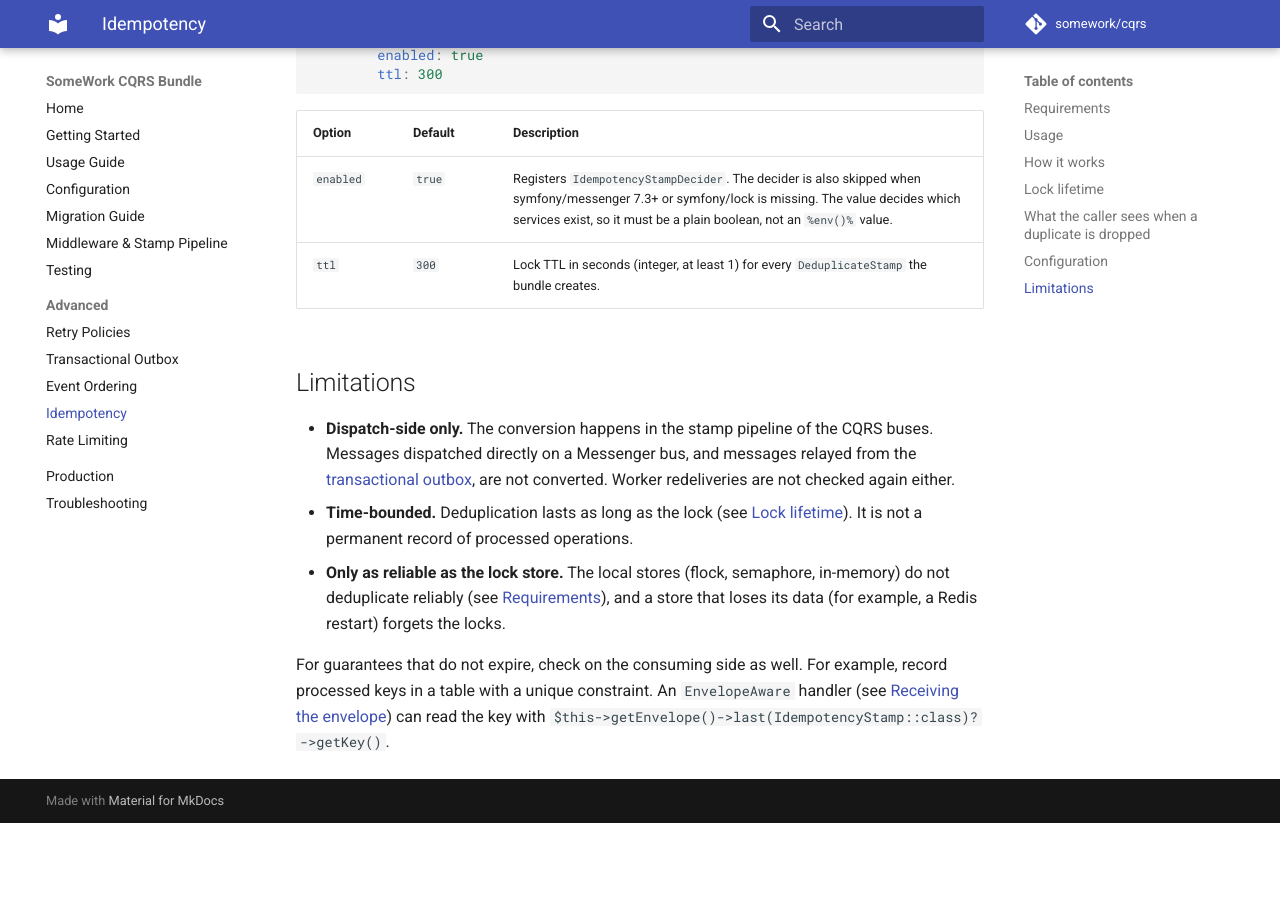
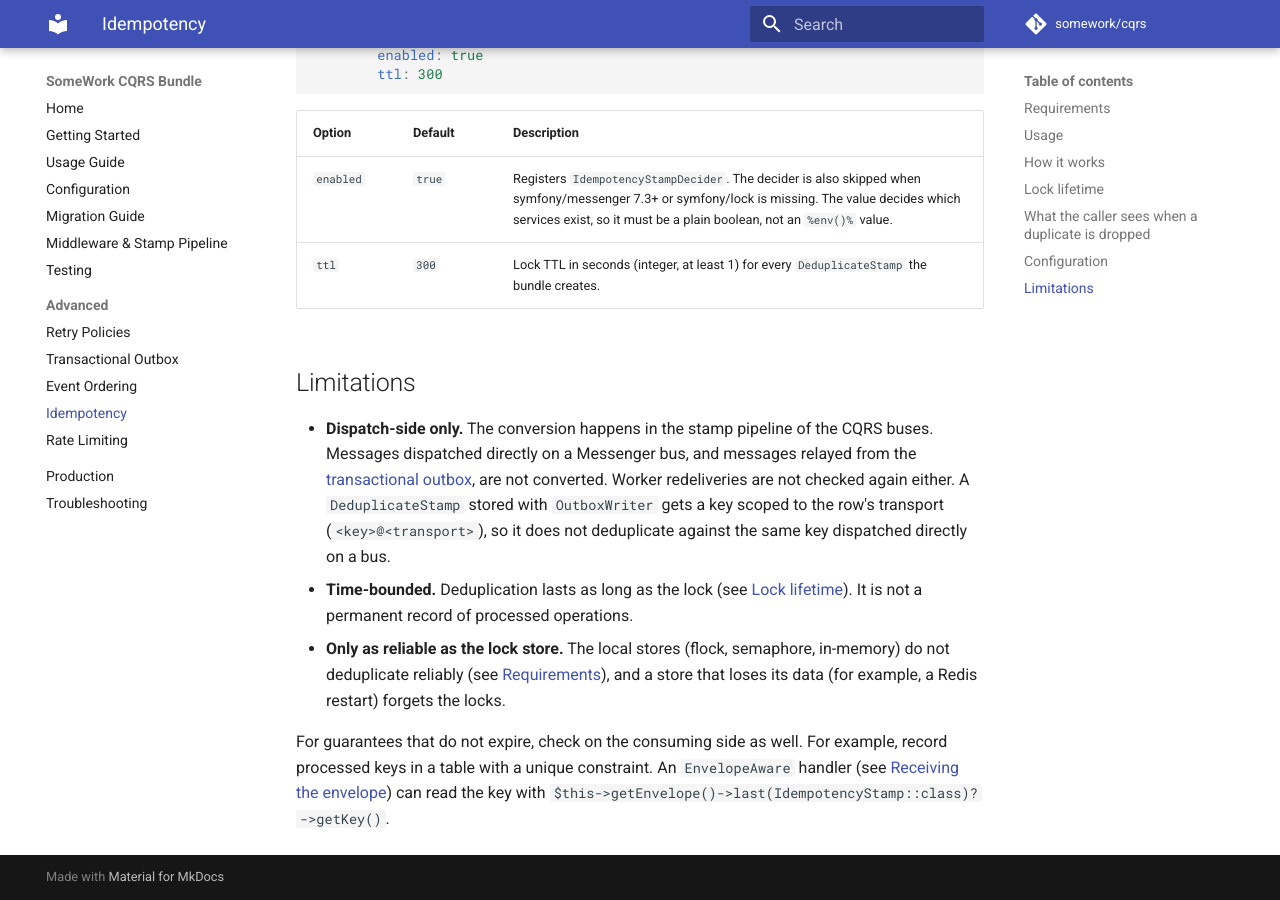
Before and after one commit to somework/cqrs, an MkDocs documentation site: the page built from docs/idempotency.md, in a window 1280 px wide and 900 px high, scrolled down 4820 px. Built offline with MkDocs 1.6.1 and Material for MkDocs 9.7.7, drawn with Linux system fonts in a browser that asks for light colours; comment, search, counter and statistics services are not loaded; before the commit the page ends 5643 px from its top, so only the background shows below that.

Commit message:
docs: note that outbox deduplication keys are scoped to the transport
Co-Authored-By: Claude Opus 5.5 <noreply@anthropic.com>
Claude-Session: https://claude.ai/code/session_01JKs8UFnQq1V5xnRTZe1VNV

```diff
--- a/docs/idempotency.md
+++ b/docs/idempotency.md
@@ -198,7 +198,9 @@ somework_cqrs:
 - **Dispatch-side only.** The conversion happens in the stamp pipeline of the CQRS buses.
   Messages dispatched directly on a Messenger bus, and messages relayed from the
   [transactional outbox](outbox.md), are not converted. Worker redeliveries are not checked
-  again either.
+  again either. A `DeduplicateStamp` stored with `OutboxWriter` gets a key scoped to the
+  row's transport (`<key>@<transport>`), so it does not deduplicate against the same key
+  dispatched directly on a bus.
 - **Time-bounded.** Deduplication lasts as long as the lock (see [Lock lifetime](#lock-lifetime)).
   It is not a permanent record of processed operations.
 - **Only as reliable as the lock store.** The local stores (flock, semaphore, in-memory) do
```
Also changed, not shown: docs/outbox.md (+2 -1 lines).
